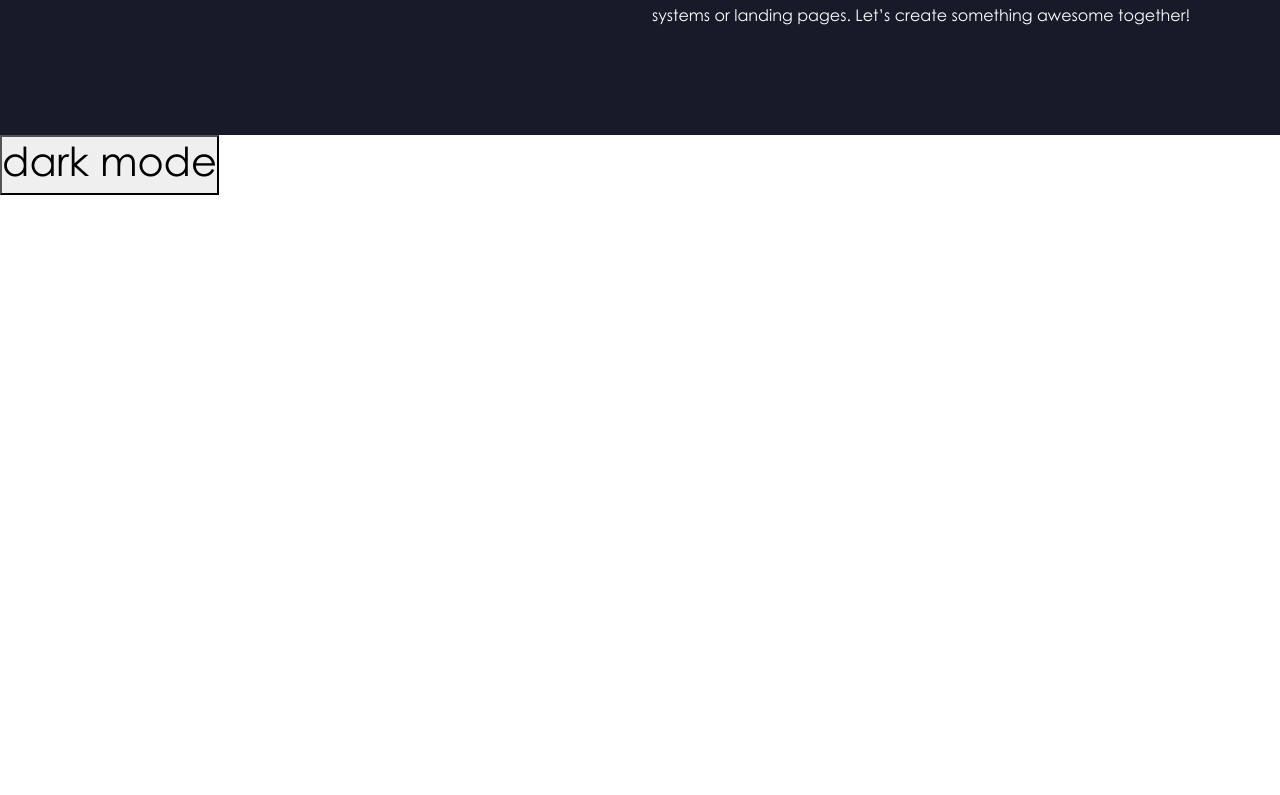
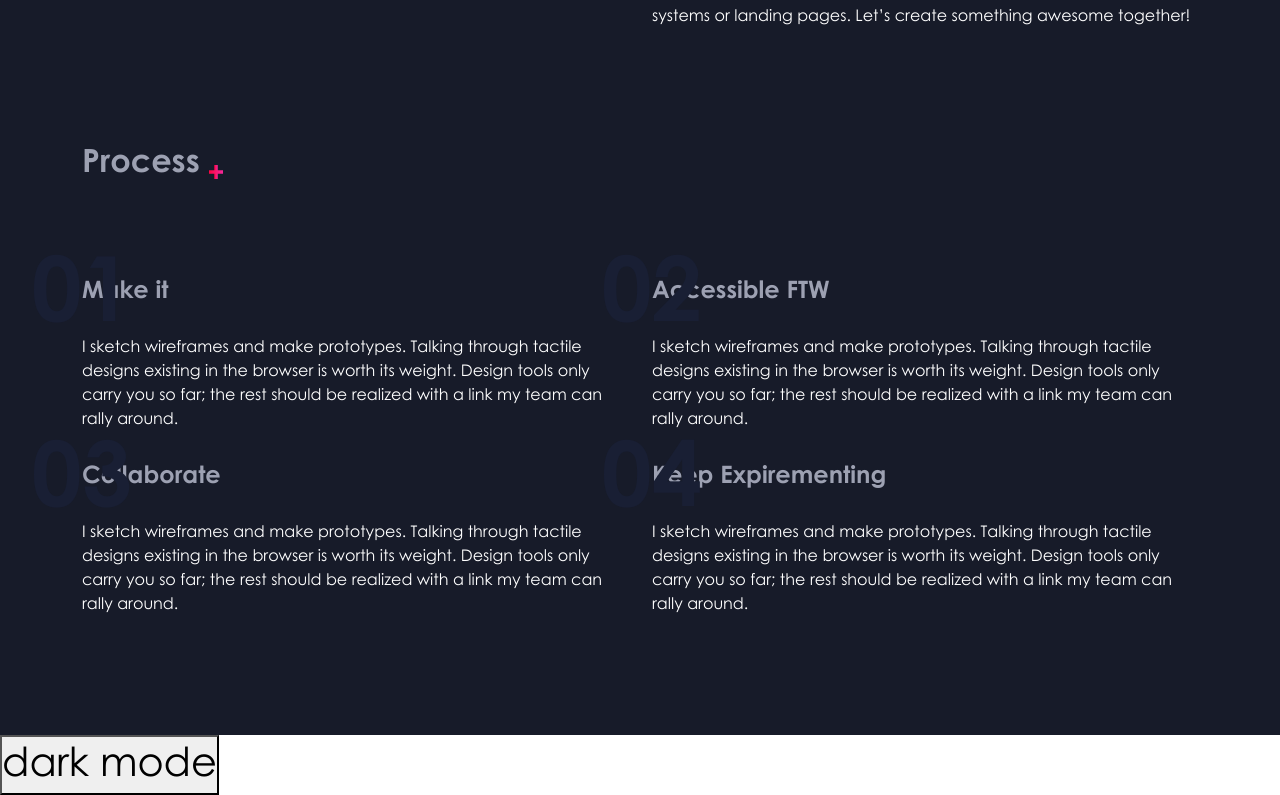
Before and after one commit to Hamza-Noah/Islam-Project, a React (Vite) app: page / in a window 1280 px wide. Shown: the part 1189-1984 px from the top of the page. Before the commit the page ends 1384 px from the top, so only its background shows below. Built offline with nearby package versions, Linux system fonts and the light colour scheme.

Commit message:
finsished the process section

```diff
--- a/src/App.jsx
+++ b/src/App.jsx
@@ -1,8 +1,10 @@
 import { useState } from "react";
 import "./App.css";
+
 import Header from "./components/Header";
 import Landing from "./components/Landing";
 import Skillset from "./components/Skillset";
+import Process from "./components/Process";
 
 import { changeThemeToDark, darkMode } from "./components/RTK/slice";
 import { useDispatch, useSelector } from "react-redux";
@@ -25,6 +27,7 @@ function App() {
         <Header />
         <Landing />
         <Skillset />
+        <Process />
       </section>
       <button
         className="change-theme"
--- /dev/null
+++ b/src/components/Process/Process.jsx
@@ -0,0 +1,65 @@
+import styles from "./process.module.css";
+import plusIcon from "../../assets/images/svg/plus-icon.svg";
+
+export default function Process() {
+  return (
+    <>
+      <section className="mt-5 pt-5">
+        <div className="container">
+          <h2 className={`${styles.title}`}>
+            Process{" "}
+            <i>
+              <img src={plusIcon} alt="" />
+            </i>
+          </h2>
+          <div className={`${styles["processes"]} row pt-5 mt-5`}>
+            <div className="col-lg-6">
+              <div className={`${styles.process}`}>
+                <h3 data-process="01">Make it</h3>
+                <p>
+                  I sketch wireframes and make prototypes. Talking through
+                  tactile designs existing in the browser is worth its weight.
+                  Design tools only carry you so far; the rest should be
+                  realized with a link my team can rally around.
+                </p>
+              </div>
+            </div>
+            <div className="col-lg-6">
+              <div className={`${styles.process}`}>
+                <h3 data-process="02">Accessible FTW</h3>
+                <p>
+                  I sketch wireframes and make prototypes. Talking through
+                  tactile designs existing in the browser is worth its weight.
+                  Design tools only carry you so far; the rest should be
+                  realized with a link my team can rally around.
+                </p>
+              </div>
+            </div>
+            <div className="col-lg-6">
+              <div className={`${styles.process}`}>
+                <h3 data-process="03">Collaborate</h3>
+                <p>
+                  I sketch wireframes and make prototypes. Talking through
+                  tactile designs existing in the browser is worth its weight.
+                  Design tools only carry you so far; the rest should be
+                  realized with a link my team can rally around.
+                </p>
+              </div>
+            </div>
+            <div className="col-lg-6">
+              <div className={`${styles.process}`}>
+                <h3 data-process="04">Keep Expirementing</h3>
+                <p>
+                  I sketch wireframes and make prototypes. Talking through
+                  tactile designs existing in the browser is worth its weight.
+                  Design tools only carry you so far; the rest should be
+                  realized with a link my team can rally around.
+                </p>
+              </div>
+            </div>
+          </div>
+        </div>
+      </section>
+    </>
+  );
+}
--- /dev/null
+++ b/src/components/Process/index.jsx
@@ -0,0 +1,3 @@
+import Process from "./Process";
+
+export default Process;
--- /dev/null
+++ b/src/components/Process/process.module.css
@@ -0,0 +1,37 @@
+.title {
+  font-size: 32px;
+  font-weight: bolder;
+  color: #9da1b2;
+}
+
+.title img {
+  height: 14px;
+  vertical-align: bottom;
+}
+
+.processes {
+  .process {
+    margin-bottom: 30px;
+    h3 {
+      font-size: 24px;
+      font-weight: bolder;
+      color: #9da1b2;
+      margin-bottom: 30px;
+      position: relative;
+      z-index: 2;
+    }
+
+    h3:before {
+      content: attr(data-process);
+      position: absolute;
+      font-size: 90px;
+      transform: translate(-50%, -40%);
+      color: #191f34;
+      z-index: 1;
+    }
+
+    p {
+      color: white;
+    }
+  }
+}
--- a/src/main.jsx
+++ b/src/main.jsx
@@ -1,6 +1,7 @@
 import React from "react";
 import ReactDOM from "react-dom/client";
 import App from "./App.jsx";
+// import "../node_modules/@fortawesome/react-fontawesome";
 import "../node_modules/bootstrap/dist/css/bootstrap.min.css";
 import "./index.css";
 import { Provider } from "react-redux";
```
Also changed, not shown: src/assets/images/svg/plus-icon.svg (added).
